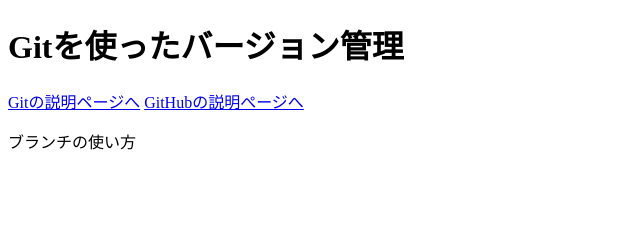
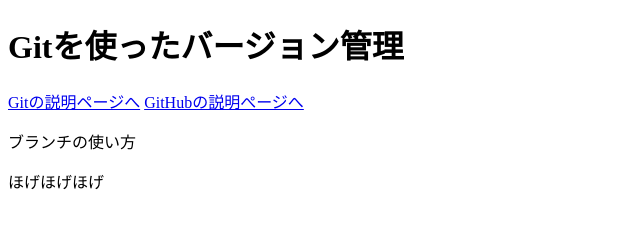
Before and after one commit to toshinbooo/sourcetree_sample, a plain HTML site: page sample.html in a window 1280 px wide. Shown: the whole page, without its empty margins (0-640 px from the left). Drawn offline with Linux system fonts and the light colour scheme.

Commit message:
ブランチ説明文追加

```diff
--- a/sample.html
+++ b/sample.html
@@ -10,5 +10,6 @@
 	<a href="github.html">GitHubの説明ぺージへ</a>
 
 	<p>ブランチの使い方</p>
+	ほげほげほげ<br>
 </body>
 </html>
```
